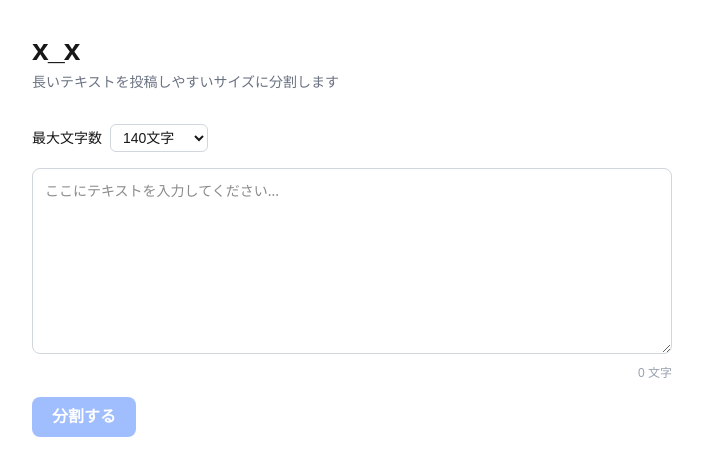
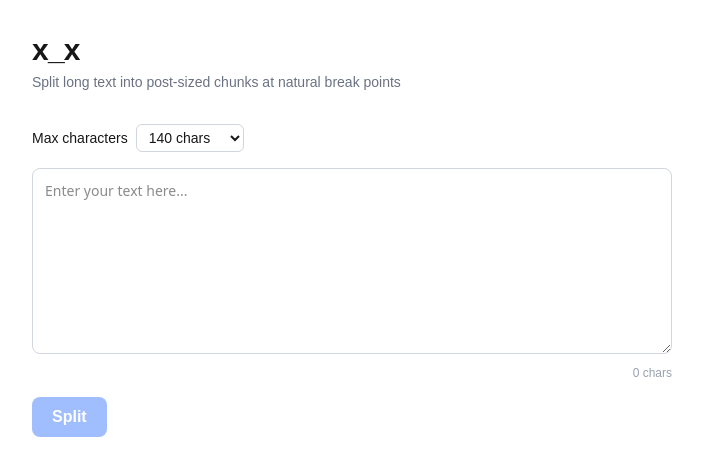
Before and after one commit to kotaoue/x_x, a Next.js app: page / in a window 1280 px wide. Shown: the top 476 px of the page, without its empty margins (288-991 px from the left). Built offline with nearby package versions, Linux system fonts and the light colour scheme.

Commit message:
Translate UI text from Japanese to English
Co-authored-by: kotaoue <1369749+kotaoue@users.noreply.github.com>

```diff
--- a/src/app/page.tsx
+++ b/src/app/page.tsx
@@ -44,7 +44,7 @@ export default function Home() {
         <header className="mb-8">
           <h1 className="text-3xl font-bold tracking-tight">x_x</h1>
           <p className="text-sm text-gray-500 mt-1">
-            長いテキストを投稿しやすいサイズに分割します
+            Split long text into post-sized chunks at natural break points
           </p>
         </header>
 
@@ -55,7 +55,7 @@ export default function Home() {
               htmlFor="maxLength"
               className="text-sm font-medium whitespace-nowrap"
             >
-              最大文字数
+              Max characters
             </label>
             <select
               id="maxLength"
@@ -68,7 +68,7 @@ export default function Home() {
             >
               {CHAR_LIMIT_OPTIONS.map((opt) => (
                 <option key={opt} value={opt}>
-                  {opt}文字
+                  {opt} chars
                 </option>
               ))}
             </select>
@@ -84,7 +84,7 @@ export default function Home() {
               setChunks([]);
             }}
             rows={8}
-            placeholder="ここにテキストを入力してください..."
+            placeholder="Enter your text here..."
             className="w-full border border-gray-300 dark:border-gray-600 rounded-lg p-3 resize-y focus:outline-none focus:ring-2 focus:ring-blue-500 bg-[var(--background)] font-sans text-sm"
           />
           <div
@@ -92,10 +92,10 @@ export default function Home() {
               isOverLimit ? "text-red-500 font-semibold" : "text-gray-400"
             }`}
           >
-            {text.length} 文字
+            {text.length} chars
             {isOverLimit && (
               <span className="ml-1">
-                （最大文字数を超えています — 分割が必要です）
+                (exceeds limit — splitting required)
               </span>
             )}
           </div>
@@ -108,7 +108,7 @@ export default function Home() {
             disabled={!text.trim()}
             className="bg-blue-600 hover:bg-blue-700 disabled:opacity-40 disabled:cursor-not-allowed text-white font-semibold px-5 py-2 rounded-lg transition-colors"
           >
-            分割する
+            Split
           </button>
         </section>
 
@@ -116,7 +116,7 @@ export default function Home() {
         {chunks.length > 0 && (
           <section>
             <h2 className="text-base font-semibold mb-3">
-              {chunks.length} 件に分割されました
+              Split into {chunks.length} {chunks.length === 1 ? "post" : "posts"}
             </h2>
             <div className="space-y-4">
               {chunks.map((chunk, i) => (
@@ -135,7 +135,7 @@ export default function Home() {
                           : "text-gray-400"
                       }`}
                     >
-                      {chunk.length}&nbsp;/&nbsp;{maxLength}&nbsp;文字
+                      {chunk.length}&nbsp;/&nbsp;{maxLength}&nbsp;chars
                     </span>
                   </div>
                   <pre className="whitespace-pre-wrap text-sm font-sans break-words leading-relaxed">
@@ -145,7 +145,7 @@ export default function Home() {
                     onClick={() => handleCopy(chunk, i)}
                     className="mt-3 text-xs bg-gray-100 dark:bg-gray-800 hover:bg-gray-200 dark:hover:bg-gray-700 px-3 py-1 rounded-md transition-colors"
                   >
-                    {copiedIndex === i ? "✓ コピーしました" : "コピー"}
+                    {copiedIndex === i ? "✓ Copied!" : "Copy"}
                   </button>
                 </div>
               ))}
```
Also changed, not shown: 1 other file (tests, documents, lock files or other folders).
